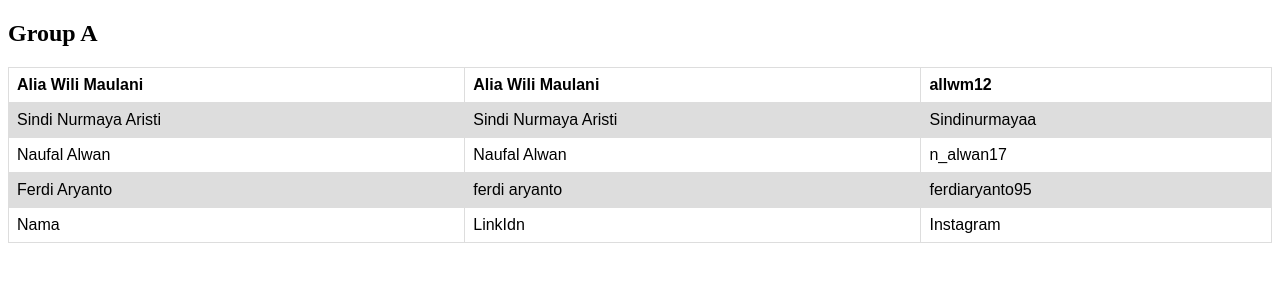
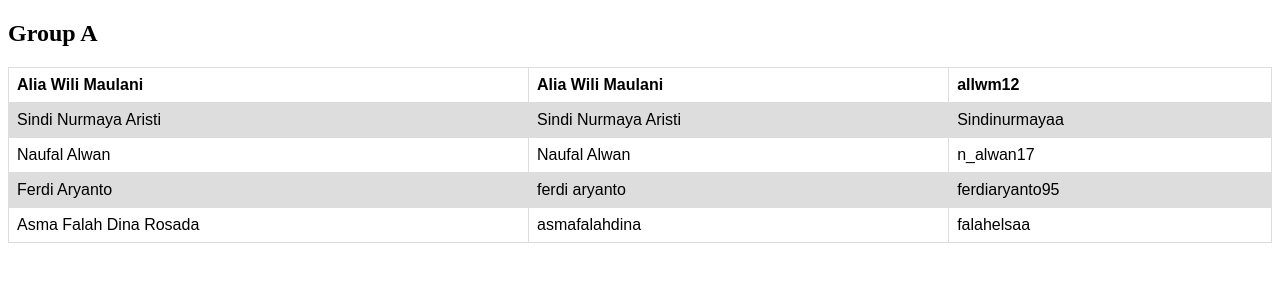
Before and after one commit to Aliawili/tpg-group-a, a plain HTML site: page index.html in a window 1280 px wide. Drawn offline with Linux system fonts and the light colour scheme.

Commit message:
Update index.html

```diff
--- a/index.html
+++ b/index.html
@@ -45,9 +45,10 @@ tr:nth-child(even) {
     <td>ferdiaryanto95</td>
   </tr>
   <tr>
-     <td>Nama</td>
-    <td>LinkIdn</td>
-    <td>Instagram</td>
+
+     <td>Asma Falah Dina Rosada</td>
+    <td>asmafalahdina</td>
+    <td>falahelsaa</td>
   </tr>
 </table>
 </body>
```
